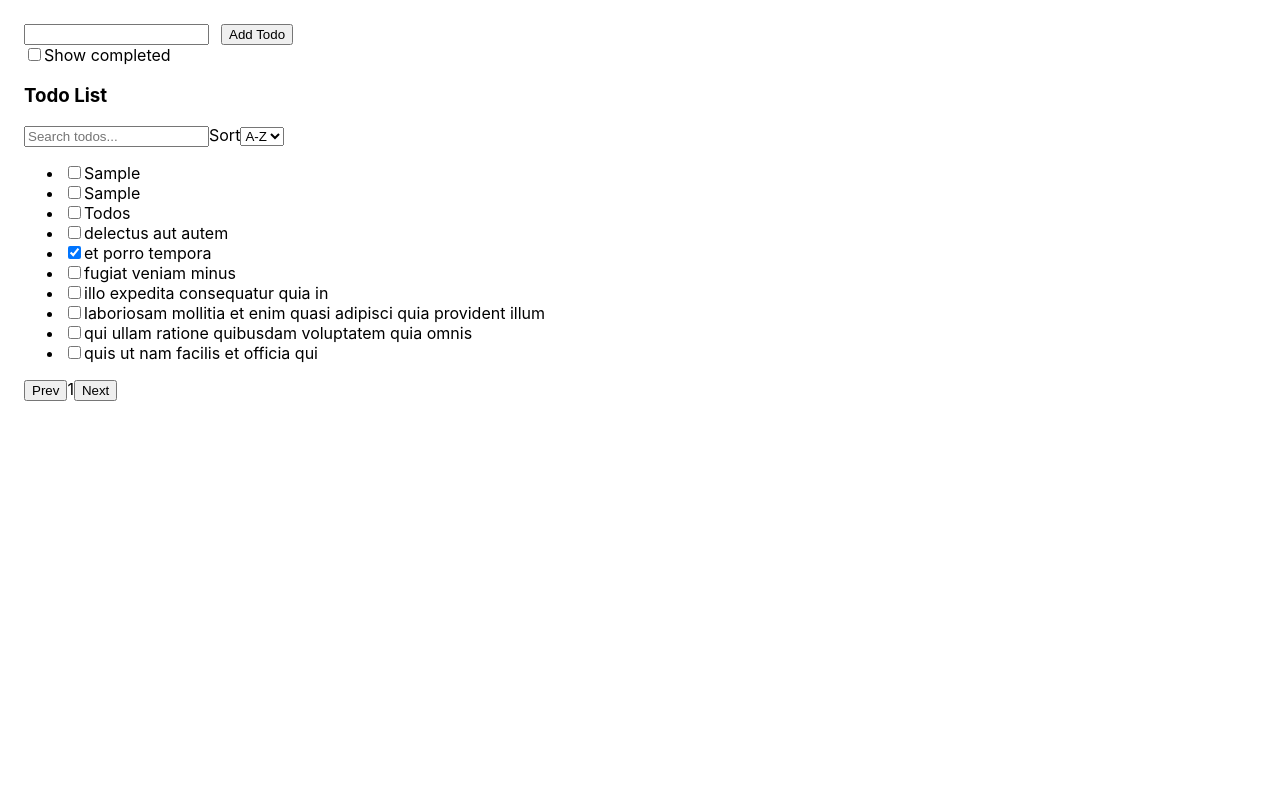
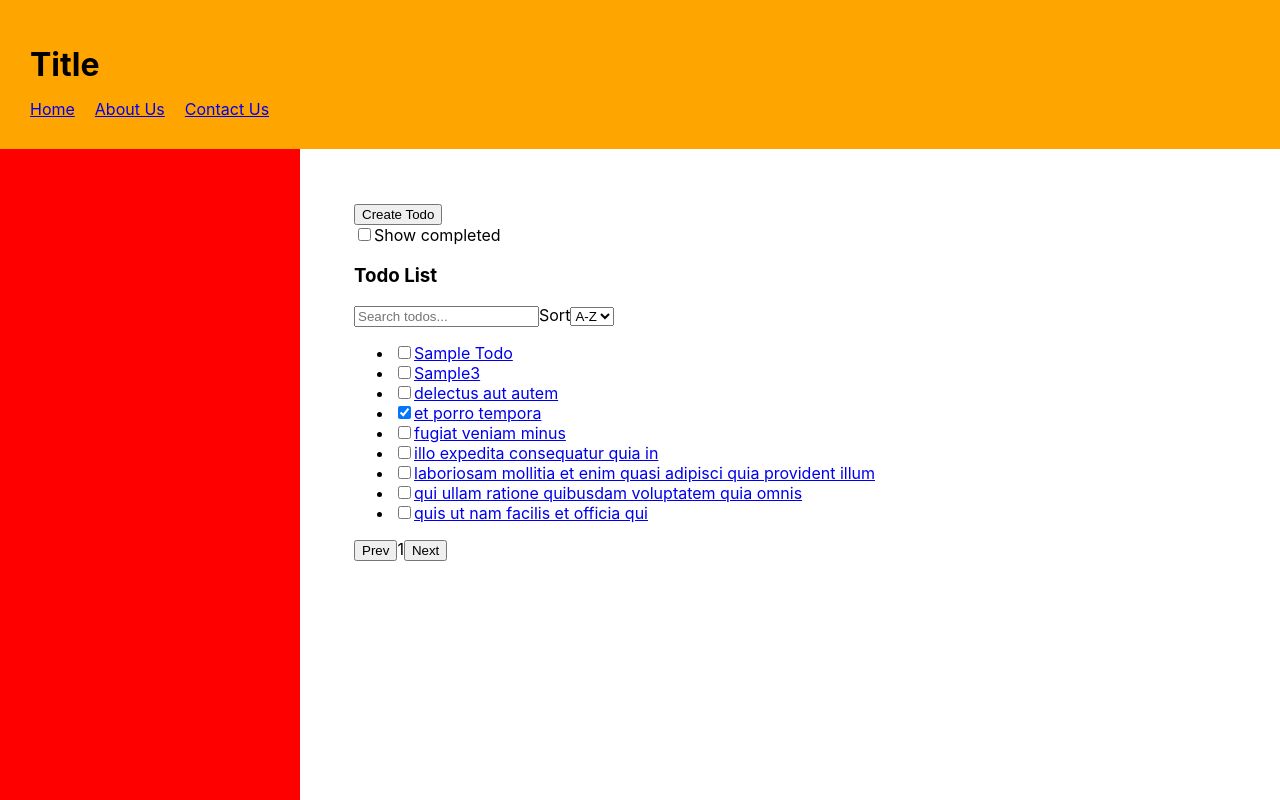
Before and after one commit to rahulshah4994/jost-training-todo-app, a React (Create React App) app: page /todos in a window 1280 px wide. Shown: the top 800 px of the page. Built offline with nearby package versions, Linux system fonts and the light colour scheme; data requests are answered from the project's data file.

Commit message:
Added react router

```diff
--- a/db.json
+++ b/db.json
@@ -44,27 +44,15 @@
     },
     {
       "userId": 4,
-      "title": "Todos",
+      "title": "Sample  Todo",
       "completed": false,
       "id": 8
     },
     {
       "userId": 4,
-      "title": "Sample",
+      "title": "Sample3",
       "completed": false,
       "id": 9
-    },
-    {
-      "userId": 4,
-      "title": "Sample",
-      "completed": false,
-      "id": 10
-    },
-    {
-      "userId": 4,
-      "title": "Sample",
-      "completed": false,
-      "id": 11
     }
   ]
 }
--- a/package.json
+++ b/package.json
@@ -15,6 +15,7 @@
     "react": "^18.2.0",
     "react-dom": "^18.2.0",
     "react-query": "^3.39.2",
+    "react-router-dom": "^6.4.3",
     "react-scripts": "5.0.1",
     "typescript": "^4.8.4",
     "web-vitals": "^2.1.4"
--- a/src/components/AddTodoForm.tsx
+++ b/src/components/AddTodoForm.tsx
@@ -1,19 +1,28 @@
 import { memo, useState } from "react"
+import { useMutation, useQueryClient } from "react-query"
+import { useNavigate } from "react-router-dom"
+import { postTodo } from "../services/todos.services"
 
-const AddTodoFormComponent = ({
-  addTodo,
-  loading,
-}: {
-  addTodo: (title: string) => void
-  loading?: boolean
-}) => {
+const AddTodoFormComponent = () => {
+  const navigate = useNavigate()
   const [addTodoInput, setAddTodoInput] = useState("")
+  const queryClient = useQueryClient()
+  const { mutate: postTodoMutate, isLoading: postTodoLoading } = useMutation(postTodo, {
+    onSuccess: () => {
+      queryClient.invalidateQueries("todos")
+      navigate(-1)
+    },
+  })
+
+  const addTodo = (title: string) => {
+    postTodoMutate({ userId: 4, title: title, completed: false })
+  }
 
   return (
     <div className="d-flex gap-2">
       <input type="text" value={addTodoInput} onChange={(e) => setAddTodoInput(e.target.value)} />
-      <button onClick={() => addTodo(addTodoInput)} disabled={loading}>
-        {loading ? "Loading..." : "Add Todo"}
+      <button onClick={() => addTodo(addTodoInput)} disabled={postTodoLoading}>
+        {postTodoLoading ? "Loading..." : "Add Todo"}
       </button>
     </div>
   )
--- a/src/components/TodoApp.tsx
+++ b/src/components/TodoApp.tsx
@@ -7,6 +7,7 @@ import { GetTodosResponse, TodoItem } from "../types/todos.types"
 import { getTodos, postTodo } from "../services/todos.services"
 import { useMutation, useQuery, useQueryClient } from "react-query"
 import { AxiosError } from "axios"
+import { useNavigate } from "react-router-dom"
 
 export const TodoApp = () => {
   const queryClient = useQueryClient()
@@ -25,24 +26,14 @@ export const TodoApp = () => {
     })
   })
 
-  const { mutate: postTodoMutate, isLoading: postTodoLoading } = useMutation(postTodo, {
-    onSuccess: () => {
-      queryClient.invalidateQueries("todos")
-    },
-  })
-
-  const addTodo = useCallback((title: string) => {
-    postTodoMutate({ userId: 4, title: title, completed: false })
-  }, [])
-
   const markTodoCompleted = useCallback((id: number, completed: boolean) => {}, [])
   const toggleShowCompleted = () => {
     setShowCompleted(!showCompleted)
   }
-
+  let navigate = useNavigate()
   return (
     <div style={{ padding: 24 }}>
-      <AddTodoForm addTodo={addTodo} loading={postTodoLoading} />
+      <button onClick={() => navigate("/todos/create")}>Create Todo</button>
       <TodoFilter showCompleted={showCompleted} setShowCompleted={toggleShowCompleted} />
       {isLoading ? (
         <p>Loading...</p>
--- a/src/components/TodoListItem.tsx
+++ b/src/components/TodoListItem.tsx
@@ -1,4 +1,5 @@
 import { memo } from "react"
+import { Link } from "react-router-dom"
 
 const TodoListItemComponent = ({
   completed,
@@ -20,7 +21,7 @@ const TodoListItemComponent = ({
           markTodoCompleted(id, e.target.checked)
         }}
       ></input>
-      <label>{title}</label>
+      <Link to={`/todos/${id}`}>{title}</Link>
     </li>
   )
 }
--- a/src/index.tsx
+++ b/src/index.tsx
@@ -3,16 +3,106 @@ import "./index.css"
 
 import reportWebVitals from "./reportWebVitals"
 import { TodoApp } from "./components/TodoApp"
-import { QueryClient, QueryClientProvider } from "react-query"
-
+import { QueryClient, QueryClientProvider, useQuery } from "react-query"
+import {
+  BrowserRouter,
+  Outlet,
+  Route,
+  Routes,
+  Link,
+  useParams,
+  useNavigate,
+} from "react-router-dom"
+import { getTodo } from "./services/todos.services"
+import { AddTodoForm } from "./components/AddTodoForm"
+import { useEffect, useState } from "react"
 // Create a client
 const queryClient = new QueryClient({ defaultOptions: { queries: { staleTime: 3000 } } })
+
+const About = () => {
+  return (
+    <div>
+      <header style={{ backgroundColor: "orange", padding: "30px" }}>
+        <h1 style={{ margin: "15px 0" }}>Title</h1>
+        <div style={{ display: "flex", gap: "20px" }}>
+          <Link to="/todos">Home</Link>
+          <Link to="/about">About Us</Link>
+          <Link to="/contact">Contact Us</Link>
+        </div>
+      </header>
+      <div style={{ display: "flex", width: "100vw", height: "900px" }}>
+        <div style={{ backgroundColor: "red", width: "300px" }}></div>
+        <div style={{ padding: "30px" }}>
+          <Outlet />
+        </div>
+      </div>
+    </div>
+  )
+}
+
+const TodoPage = () => {
+  let params = useParams()
+  const id = parseInt(params.todoId!)
+  const { data: todo, isLoading, error } = useQuery(["todo", id], () => getTodo(id))
+
+  return (
+    <div>
+      <h4>Todo Page for ID: {id}</h4>
+      {isLoading ? (
+        <p>Loading...</p>
+      ) : error ? (
+        <p>Invalid todo id in url: {params.todoId}</p>
+      ) : (
+        <>
+          <p>{todo?.title}</p>
+          <p>Status: {todo?.completed ? "Complete" : "Pending"}</p>
+        </>
+      )}
+    </div>
+  )
+}
+
+const ProtectedRoute = () => {
+  const navigate = useNavigate()
+  const [loading, setLoading] = useState(true)
+
+  useEffect(() => {
+    setTimeout(() => {
+      const isLoggedIn = Math.random() > 0.5
+      if (!isLoggedIn) {
+        navigate("/todos")
+      } else {
+        setLoading(false)
+      }
+    }, 2000)
+  }, [])
+
+  if (loading) return <p>Loading...</p>
+  return (
+    <>
+      <Outlet />{" "}
+    </>
+  )
+}
 
 function App() {
   return (
     // Provide the client to your App
+
     <QueryClientProvider client={queryClient}>
-      <TodoApp />
+      <BrowserRouter>
+        <Routes>
+          <Route path="/" element={<About />}>
+            <Route path="todos" element={<TodoApp />} />
+            <Route element={<ProtectedRoute />}>
+              <Route path="todos/:todoId" element={<TodoPage />} />
+              <Route path="todos/create" element={<AddTodoForm />} />
+            </Route>
+            <Route path="about" element={<h2>About us page</h2>} />
+            <Route path="contact" element={<h2>Contact us page</h2>} />
+          </Route>
+        </Routes>
+      </BrowserRouter>
     </QueryClientProvider>
   )
 }
```
Also changed, not shown: 1 other file (tests, documents, lock files or other folders).
